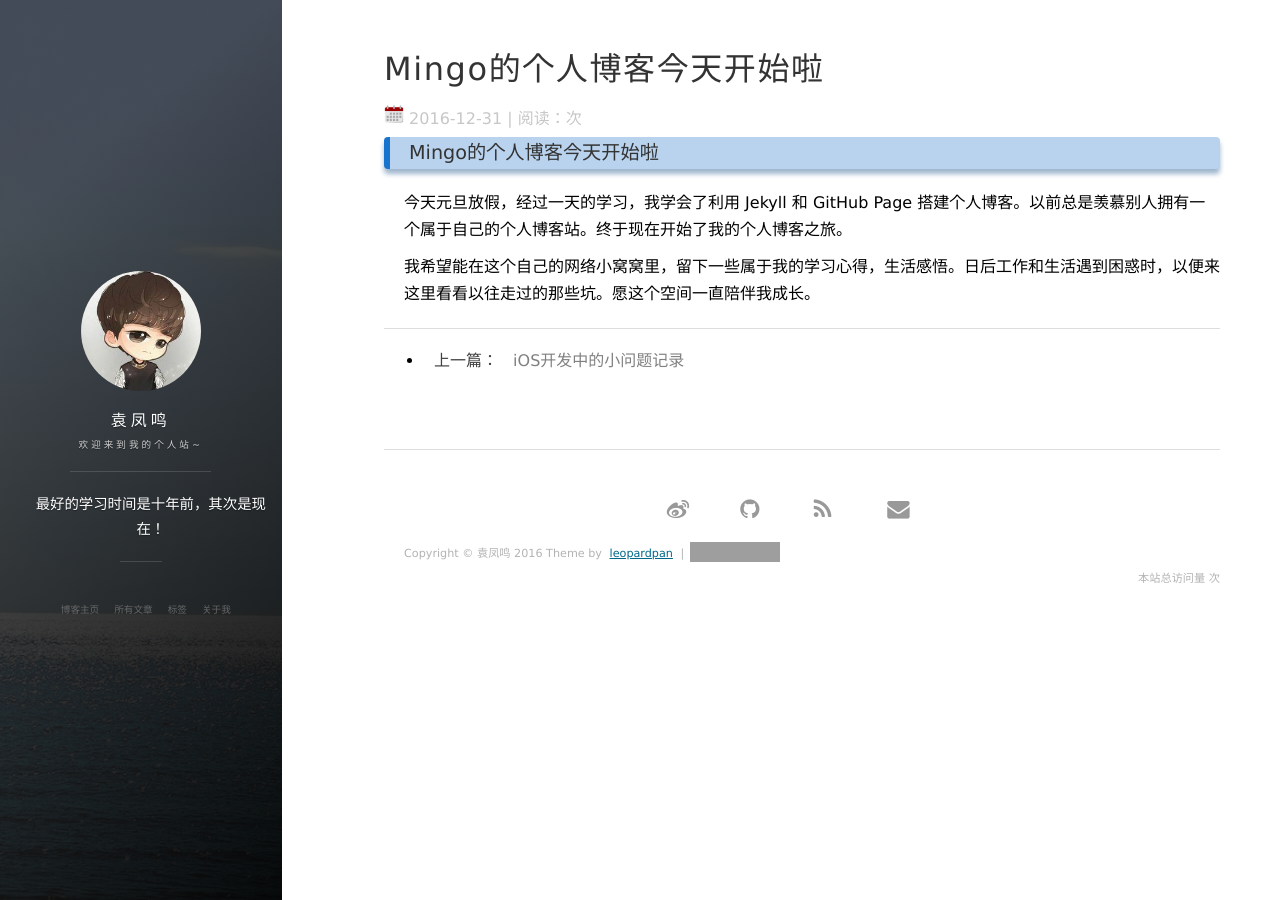
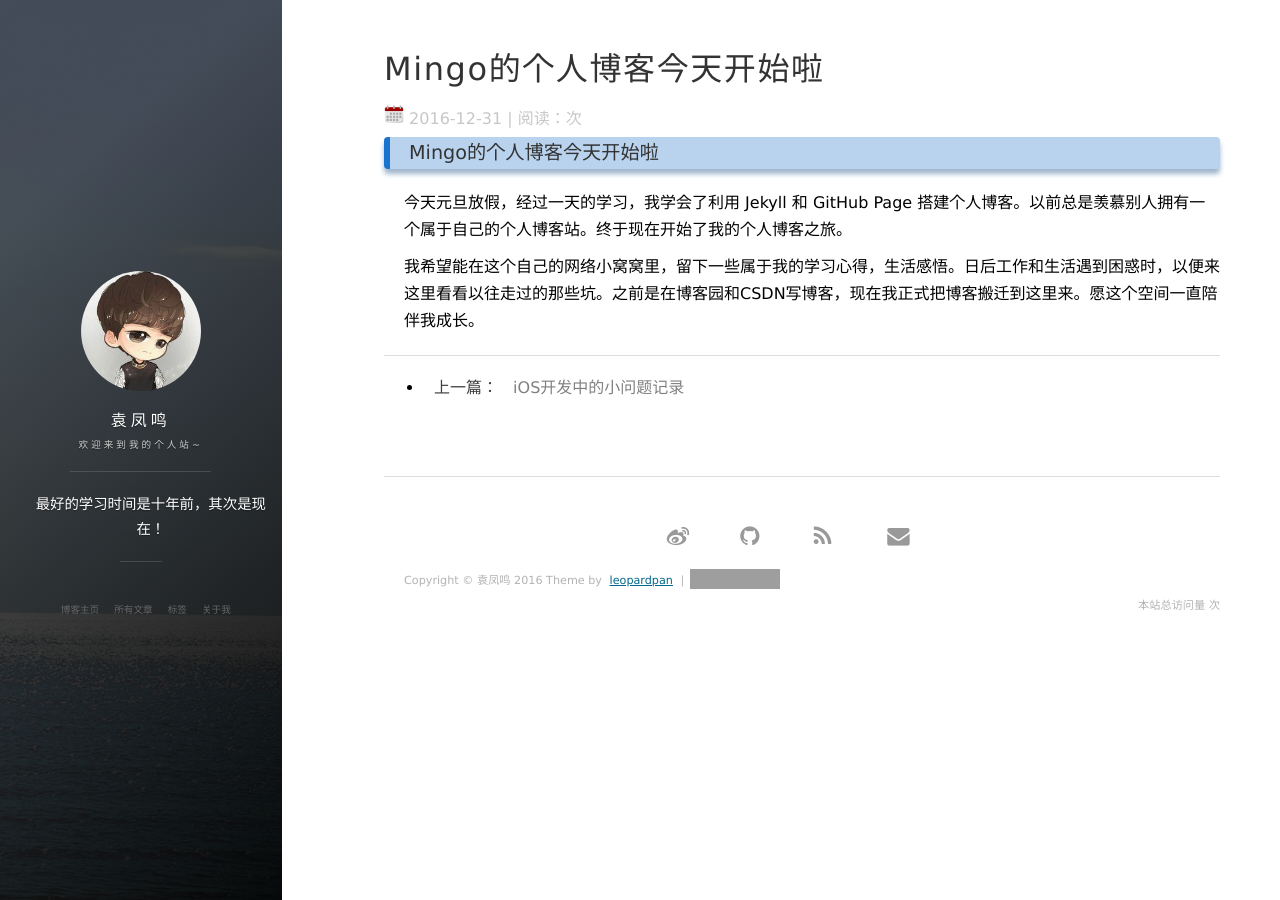
Before and after one commit to yfming93/yfming93.github.io, a Jekyll site: the page built from _posts/2016-12-31-WelcomeMingo.md, in a window 1280 px wide. Built offline with Jekyll 4.4.1, drawn with Linux system fonts in a browser that asks for light colours; nearby versions of some CDN libraries; comment, search, counter and statistics services are not loaded; grey boxes are pictures that could not be loaded.

Commit message:
修改welcome

```diff
--- a/_posts/2016-12-31-WelcomeMingo.md
+++ b/_posts/2016-12-31-WelcomeMingo.md
@@ -10,4 +10,4 @@ tag: 随笔
 
 今天元旦放假，经过一天的学习，我学会了利用 Jekyll 和 GitHub Page 搭建个人博客。以前总是羡慕别人拥有一个属于自己的个人博客站。终于现在开始了我的个人博客之旅。
 
-我希望能在这个自己的网络小窝窝里，留下一些属于我的学习心得，生活感悟。日后工作和生活遇到困惑时，以便来这里看看以往走过的那些坑。愿这个空间一直陪伴我成长。
+我希望能在这个自己的网络小窝窝里，留下一些属于我的学习心得，生活感悟。日后工作和生活遇到困惑时，以便来这里看看以往走过的那些坑。之前是在博客园和CSDN写博客，现在我正式把博客搬迁到这里来。愿这个空间一直陪伴我成长。
```
